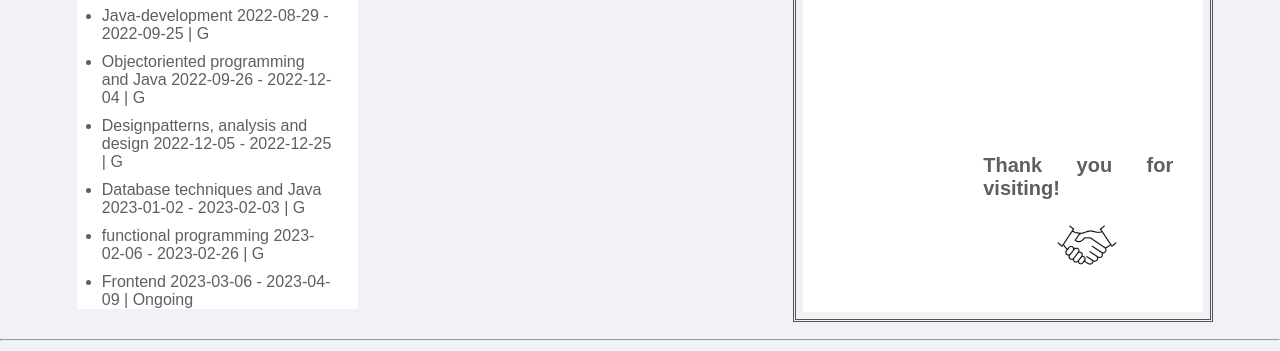
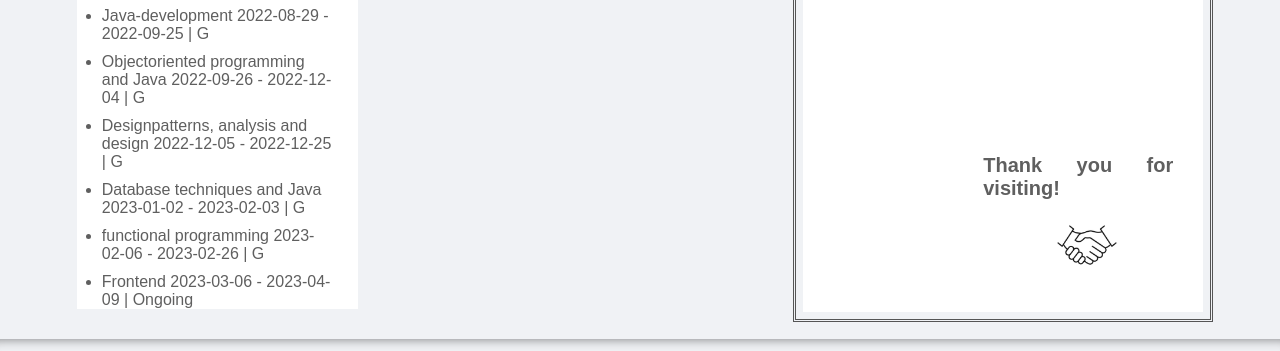
Before and after one commit to JesperSchon/JesperPortfolio.github.io, a plain HTML site: page index.html in a window 1280 px wide. Shown: the part 545-896 px from the top of the page. Drawn offline with Linux system fonts and the light colour scheme.

Commit message:
Add files via upload

```diff
--- a/style.css
+++ b/style.css
@@ -12,6 +12,7 @@ a{
     text-decoration: none;
     color: #5f5f5f;
 }
+
 .navbar{
     display: flex;
     align-items: center;
@@ -135,4 +136,9 @@ a{
     margin-left: 160px;
     width: 180px;
 }
+hr {
+    height: 12px;
+    border: 0;
+    box-shadow: inset 0 12px 12px -12px rgba(0, 0, 0, 0.5)
+}
 /*PORTFOLIO PAGE*/
```
